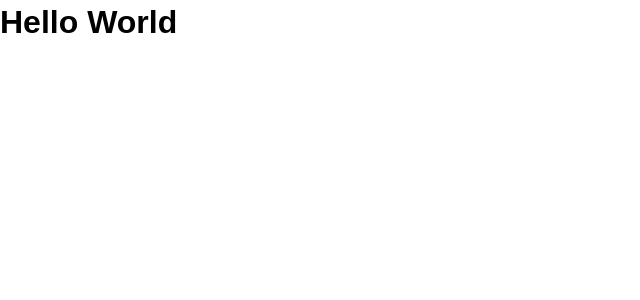
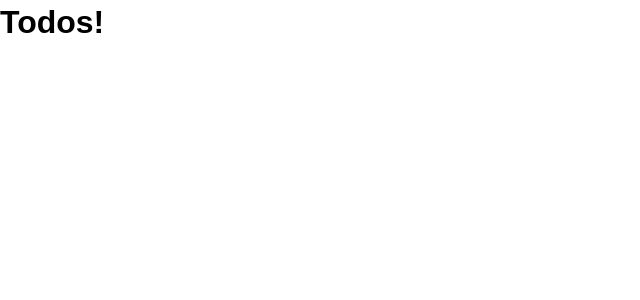
Before and after one commit to UsuallyChris/vue_tutorial, a Vue app: page / in a window 1280 px wide. Shown: the top 300 px of the page, without its empty margins (0-640 px from the left). Built offline with nearby package versions, Linux system fonts and the light colour scheme.

Commit message:
Todos component rendering through App component.

```diff
--- a/src/App.vue
+++ b/src/App.vue
@@ -1,15 +1,17 @@
 <template>
   <div id="app">
-    <h1>Hello World</h1>
+    <Todos />
   </div>
 </template>
 
 <script>
 
+import Todos from './components/Todos';
+
 export default {
   name: 'app',
   components: {
-
+    Todos
   },
   data() {
     return {
--- a/src/components/Todos.vue
+++ b/src/components/Todos.vue
@@ -0,0 +1,15 @@
+<template>
+  <div>
+    <h1>Todos!</h1>
+  </div>
+</template>
+
+<script>
+export default {
+  name: 'Todos'
+}
+</script>
+
+<style scoped>
+
+</style>
```
